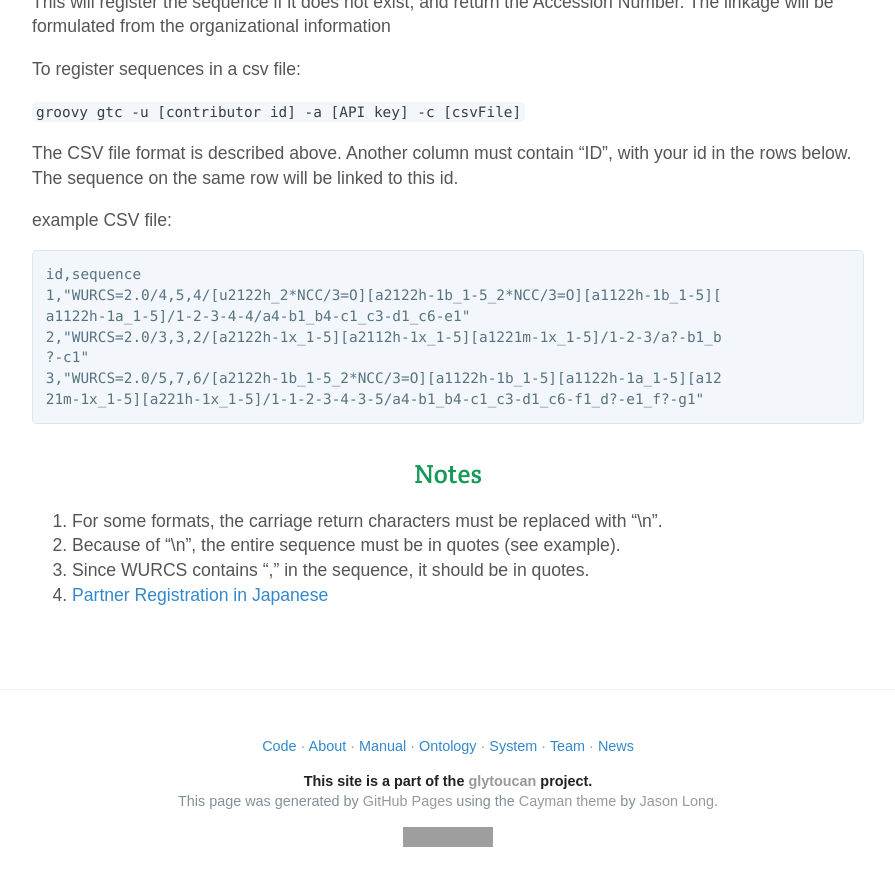
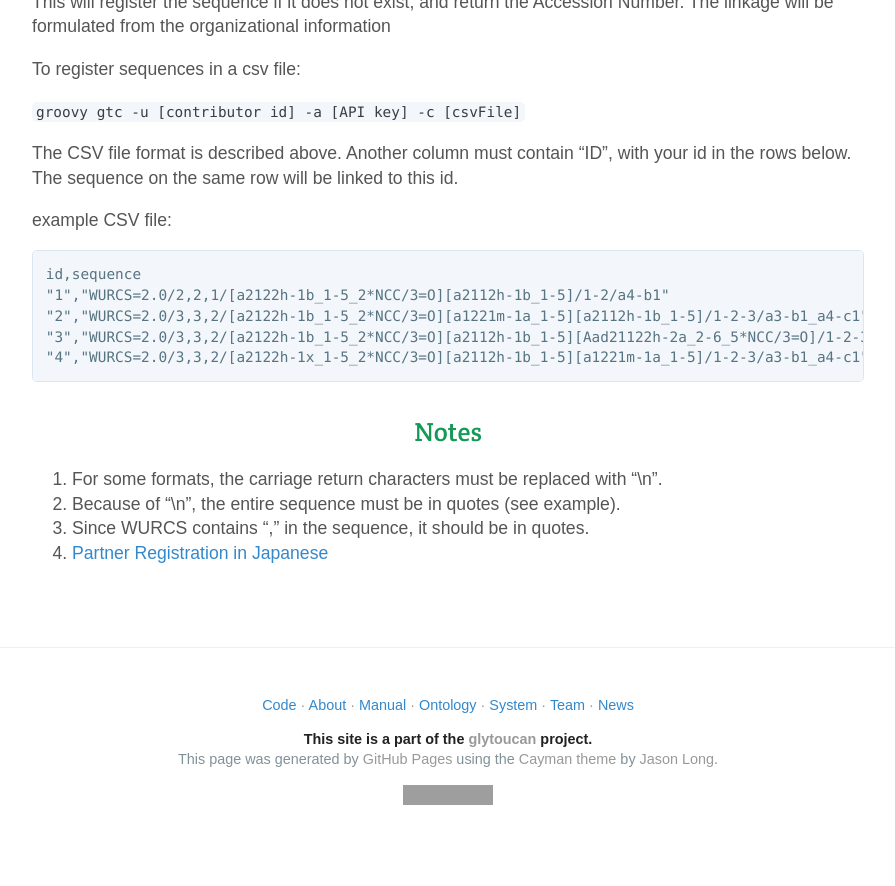
Before and after one commit to glytoucan/glytoucan, a Jekyll site: the page built from system/cli.md, in a window 1280 px wide and 900 px high, scrolled down 2558 px. Shown: the top 886 px of the window, without its empty margins (192-1087 px from the left). Built offline with Jekyll 4.4.1, drawn with Linux system fonts in a browser that asks for light colours; nearby versions of some CDN libraries; after the commit the page ends 3416 px from its top, so only the background shows below that; grey boxes are pictures that could not be loaded.

Commit message:
update example CSV file

````diff
--- a/system/cli.md
+++ b/system/cli.md
@@ -83,12 +83,10 @@ The CSV file format is described above.  Another column must contain "ID",  with
 example CSV file:
 ```
 id,sequence
-1,"WURCS=2.0/4,5,4/[u2122h_2*NCC/3=O][a2122h-1b_1-5_2*NCC/3=O][a1122h-1b_1-5][
-a1122h-1a_1-5]/1-2-3-4-4/a4-b1_b4-c1_c3-d1_c6-e1"
-2,"WURCS=2.0/3,3,2/[a2122h-1x_1-5][a2112h-1x_1-5][a1221m-1x_1-5]/1-2-3/a?-b1_b
-?-c1"
-3,"WURCS=2.0/5,7,6/[a2122h-1b_1-5_2*NCC/3=O][a1122h-1b_1-5][a1122h-1a_1-5][a12
-21m-1x_1-5][a221h-1x_1-5]/1-1-2-3-4-3-5/a4-b1_b4-c1_c3-d1_c6-f1_d?-e1_f?-g1"
+"1","WURCS=2.0/2,2,1/[a2122h-1b_1-5_2*NCC/3=O][a2112h-1b_1-5]/1-2/a4-b1"
+"2","WURCS=2.0/3,3,2/[a2122h-1b_1-5_2*NCC/3=O][a1221m-1a_1-5][a2112h-1b_1-5]/1-2-3/a3-b1_a4-c1"
+"3","WURCS=2.0/3,3,2/[a2122h-1b_1-5_2*NCC/3=O][a2112h-1b_1-5][Aad21122h-2a_2-6_5*NCC/3=O]/1-2-3/a4-b1_b3-c2"
+"4","WURCS=2.0/3,3,2/[a2122h-1x_1-5_2*NCC/3=O][a2112h-1b_1-5][a1221m-1a_1-5]/1-2-3/a3-b1_a4-c1"
 ```
 
 ## Notes
````
